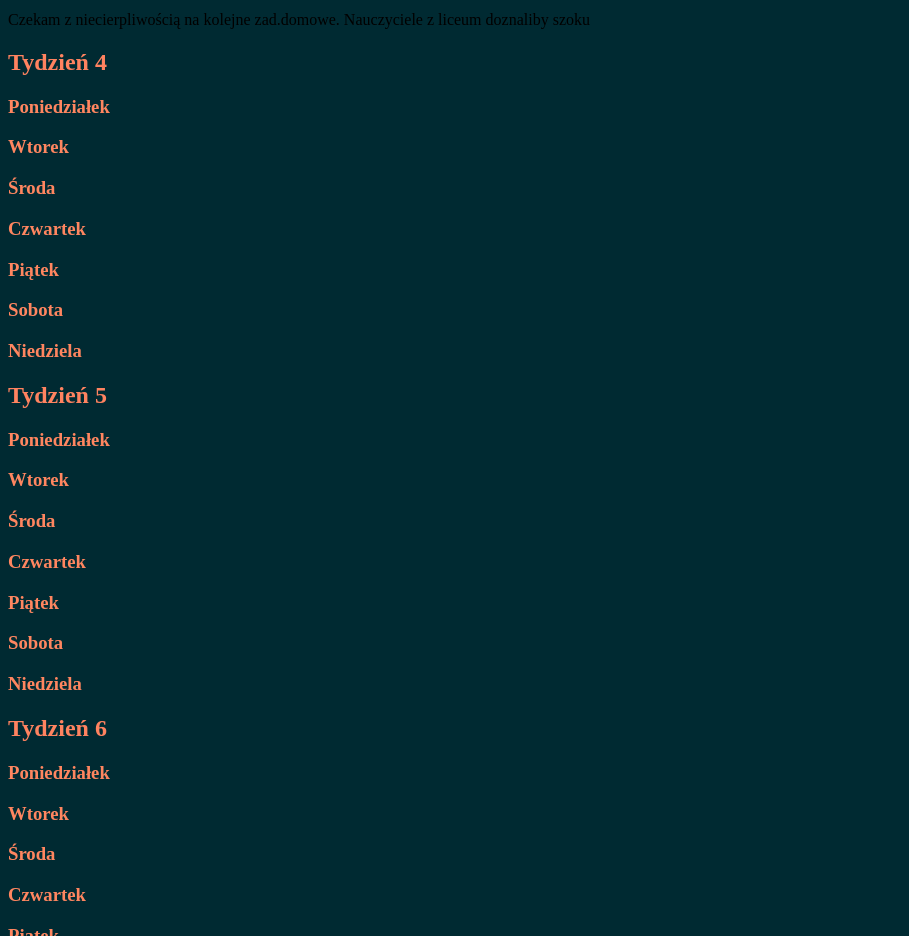
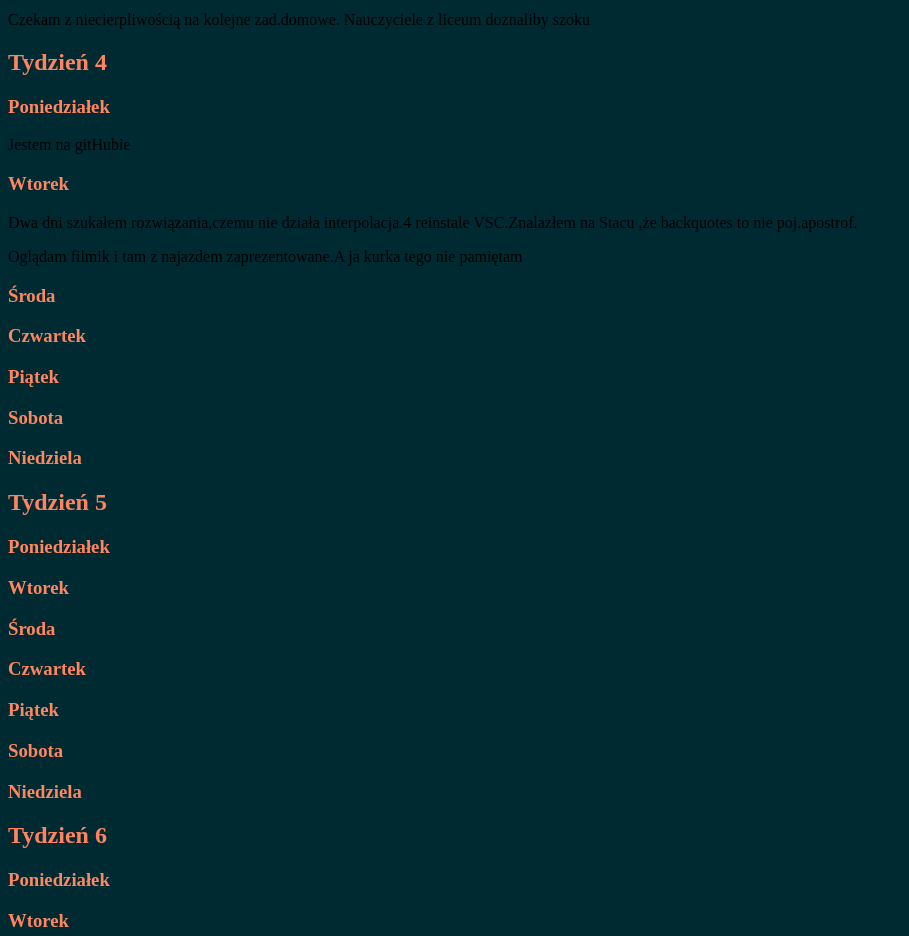
Before and after one commit to piotrGronowski/homepage, a plain HTML site: page index.html in a window 1280 px wide. Shown: the part 1820-2756 px from the top of the page, without its empty margins (0-909 px from the left). Drawn offline with Linux system fonts and the light colour scheme.

Commit message:
Diary actualization and JS interpolation

```diff
--- a/index.html
+++ b/index.html
@@ -105,12 +105,12 @@
             <h2 id="t4">Tydzień 4</h2>
             <article>
                 <h3 class="h3">Poniedziałek</h3>
-                <p></p>
+                <p>Jestem na gitHubie</p>
             </article>
             <article>
                 <h3 class="h3">Wtorek</h3>
-                <p></p>
-                <p></p>
+                <p>Dwa dni szukałem rozwiązania,czemu nie działa interpolacja.4 reinstale VSC.Znalazłem na Stacu ,że backquotes to  nie poj.apostrof.</p>
+                <p>Oglądam filmik i tam z najazdem zaprezentowane.A ja kurka tego nie pamiętam</p>
             </article>
             <article>
                 <h3 class="h3">Środa</h3>
--- a/main.js
+++ b/main.js
@@ -1,3 +1,3 @@
 const age = 39;
 const name = 'Piotr';
-console.log('siema',name,'masz',age,'lat i dalej na podstawach');
+console.log(`siema ${name} masz${age}lat i dalej na podstawach`);
```
